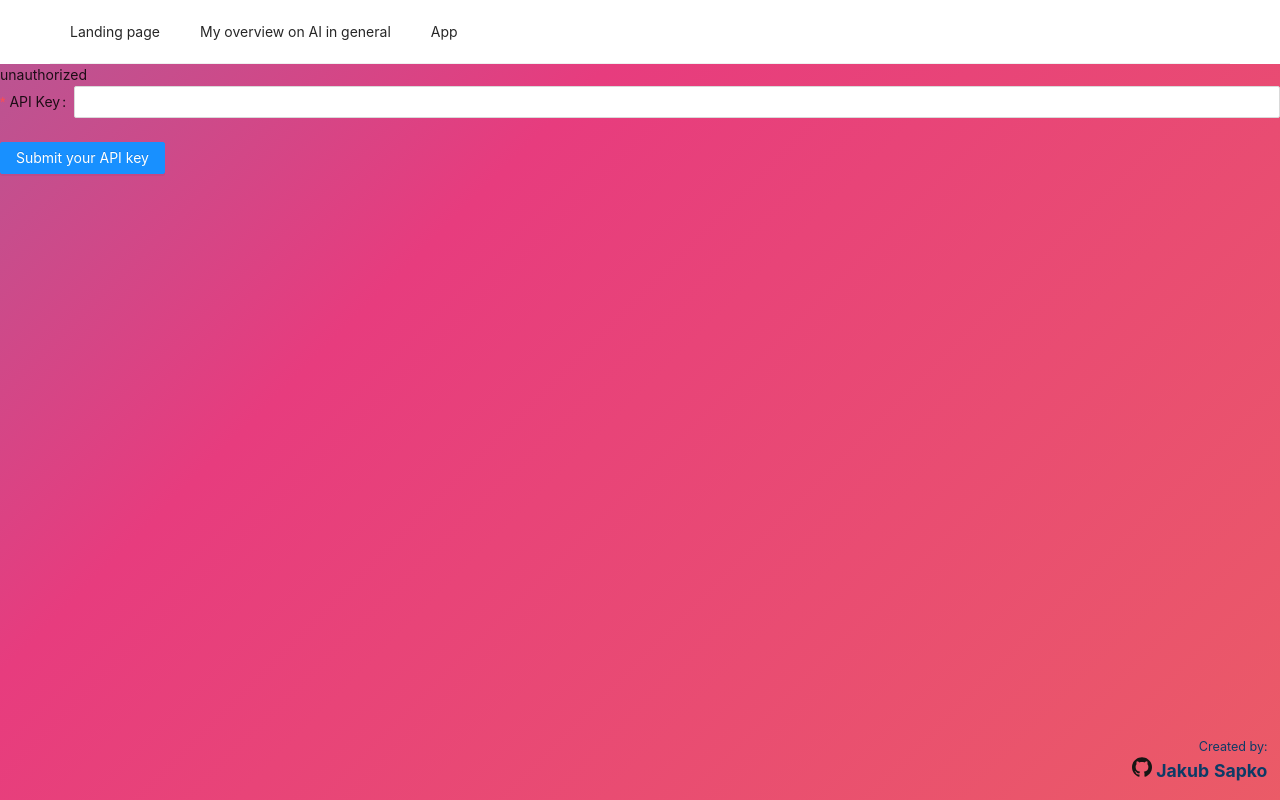
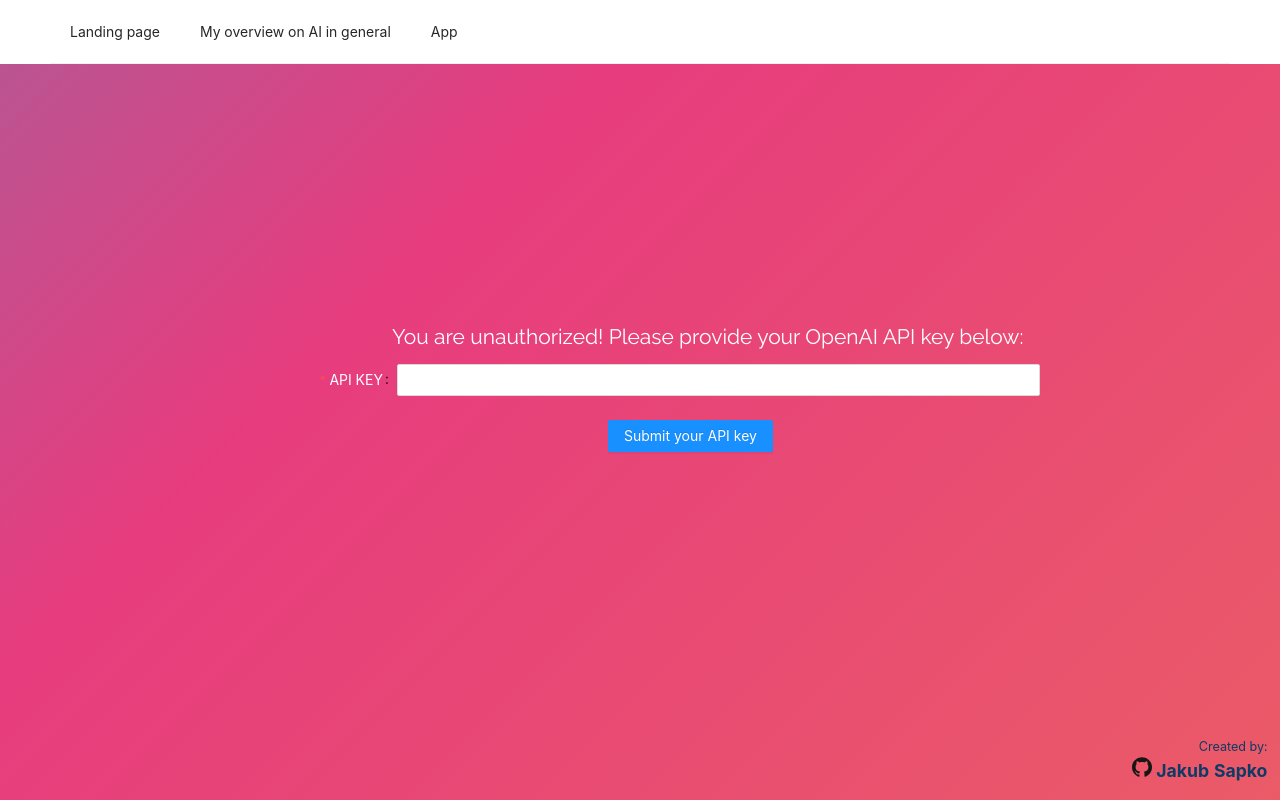
Before and after one commit to JakubSapko/newnative-recru, a React (Create React App) app in the folder nextai-recru/: page /app in a window 1280 px wide. Built offline with nearby package versions, Linux system fonts and the light colour scheme.

Commit message:
add unauthorized styling

```diff
--- a/nextai-recru/src/App.tsx
+++ b/nextai-recru/src/App.tsx
@@ -4,9 +4,11 @@ import Landing from "./pages/Landing/Landing";
 import Overview from "./pages/Overview/Overview";
 import MainApp from "./pages/MainApp/MainApp";
 import PhilosopherSlideMock from "./PhilosopherSlideMock";
+import { ApiContextProvider } from "./components/ApiContext";
 
 const App = () => {
   return (
+    <ApiContextProvider>
       <BrowserRouter>
         <Routes>
           <Route path="/" element={<Landing />} />
@@ -15,6 +17,7 @@ const App = () => {
           <Route path="philo" element={<PhilosopherSlideMock />} />
         </Routes>
       </BrowserRouter>
+    </ApiContextProvider>
   );
 };
 
--- a/nextai-recru/src/global.css
+++ b/nextai-recru/src/global.css
@@ -1,5 +1,4 @@
-@import url("https://fonts.googleapis.com/css2?family=Philosopher:ital@1&display=swap");
-
+@import url('https://fonts.googleapis.com/css2?family=Philosopher:ital@1&family=Raleway:wght@400&display=swap');
 html,
 body {
   padding: 0;
--- a/nextai-recru/src/pages/MainApp/MainApp.tsx
+++ b/nextai-recru/src/pages/MainApp/MainApp.tsx
@@ -3,13 +3,10 @@ import "antd/dist/antd.css";
 import SiteLayout from "../../components/SiteLayout";
 import NavMenu from "../../components/NavMenu";
 import MainAppContent from "./MainAppContent";
-import { ApiContextProvider } from "../../components/ApiContext";
 
 const MainApp: React.FC = () => {
   return (
-    <ApiContextProvider>
       <SiteLayout Header={<NavMenu />} Content={<MainAppContent />} />
-    </ApiContextProvider>
   );
 };
 
--- a/nextai-recru/src/pages/MainApp/Unauthorized.tsx
+++ b/nextai-recru/src/pages/MainApp/Unauthorized.tsx
@@ -1,35 +1,48 @@
 import { Button, Form, Input } from "antd";
+import styled from "styled-components";
 import { useApiContext } from "../../components/ApiContext";
 
 export interface IApiKeyInput {
   apiKey: string;
 }
 
+const StyledApiKeyForm = styled.div`
+  width: 720px;
+  position: absolute;
+  top: 40%;
+  left: 25%;
+`;
+
+const StyledButton = styled(Button)`
+  left: 40%;
+`;
+
+const StyledHeader = styled.h2`
+  color: white;
+  margin-left: 10%;
+  font-family: "Raleway", sans-serif;
+`;
+
 const Unauthorized: React.FC = () => {
   const { handleSubmit } = useApiContext();
 
   const [form] = Form.useForm();
 
-//   const passInputValue = (value: IApiKeyInput) => {
-//     console.log(value.apiKey);
-//     handleSubmit(value.apiKey);
-//   };
-
   return (
-    <div>
-      unauthorized
+    <StyledApiKeyForm>
+      <StyledHeader>You are unauthorized! Please provide your OpenAI API key below:</StyledHeader>
       <Form form={form} name="apiKeyHandler">
         <Form.Item
-          label="API Key"
+          label={<label style={{color: "white"}}>API KEY</label>}
           name="apiKey"
           rules={[
             { required: true, message: "Please provide your OpenAI API key!" },
           ]}
         >
-          <Input />
+          <Input type="password"/>
         </Form.Item>
         <Form.Item>
-          <Button type="primary" onClick={()=>{
+          <StyledButton type="primary" onClick={()=>{
               form
               .validateFields()
               .then((value: IApiKeyInput) => {
@@ -40,10 +53,10 @@ const Unauthorized: React.FC = () => {
               })
           }}>
             Submit your API key
-          </Button>
+          </StyledButton>
         </Form.Item>
       </Form>
-    </div>
+    </StyledApiKeyForm>
   );
 };
 
```
Lines whose indentation alone changed are shown as unchanged.
